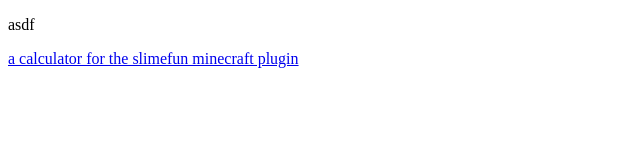
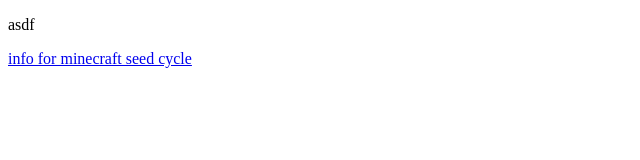
Before and after one commit to char3210/qwertyuioplkjhgfd.github.io, a plain HTML site: page index.html in a window 1280 px wide. Shown: the whole page, without its empty margins (0-640 px from the left). Drawn offline with Linux system fonts and the light colour scheme.

Commit message:
Update index.html

```diff
--- a/index.html
+++ b/index.html
@@ -1,5 +1,5 @@
 <!DOCTYPE html>
 <html>
   <p>asdf</p>
-  <a href="https://qwertyuioplkjhgfd.github.io/calculator">a calculator for the slimefun minecraft plugin</a>
+  <a href="https://qwertyuioplkjhgfd.github.io/seed-cycle-info/">info for minecraft seed cycle</a>
 </html>
```
